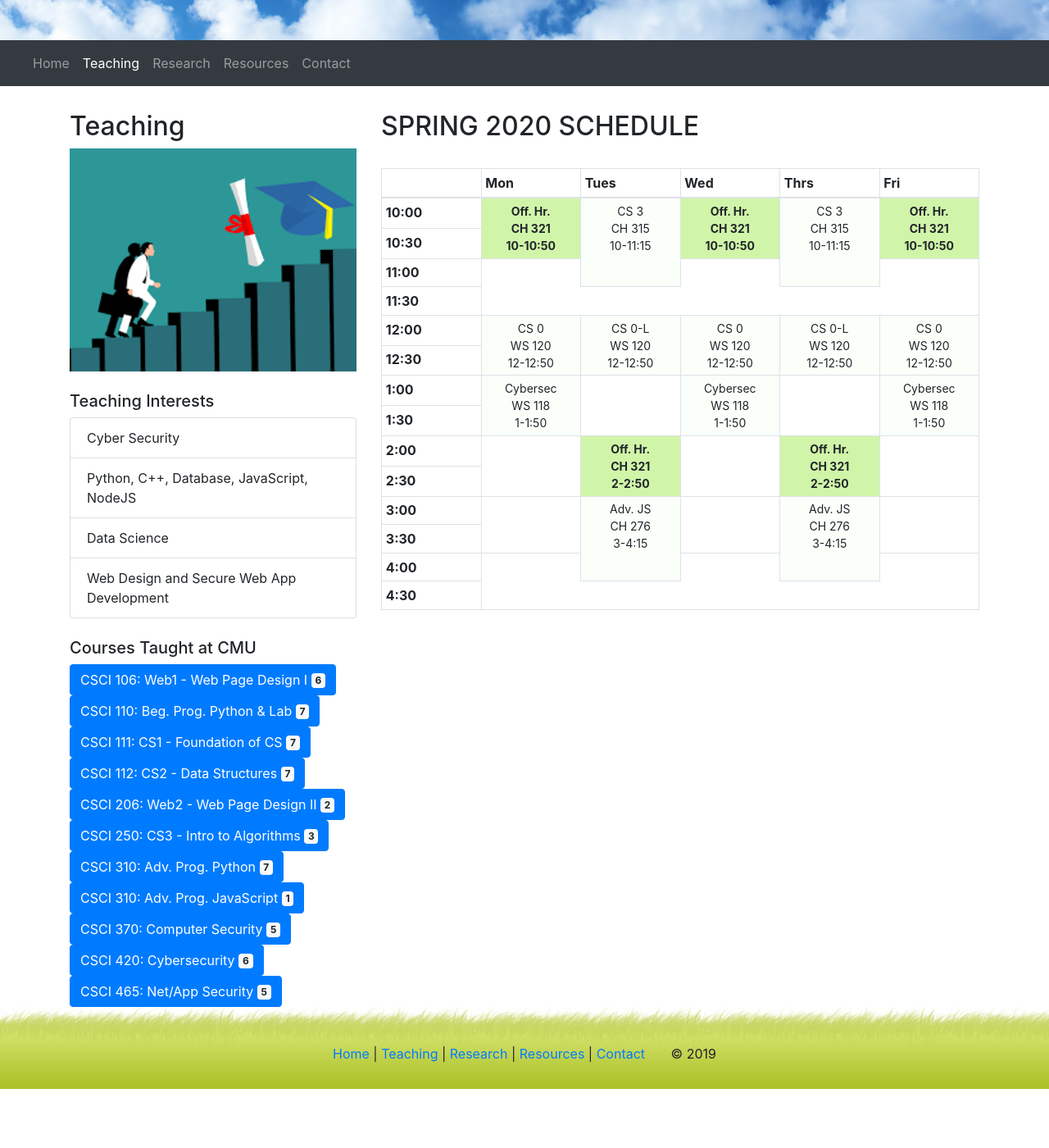
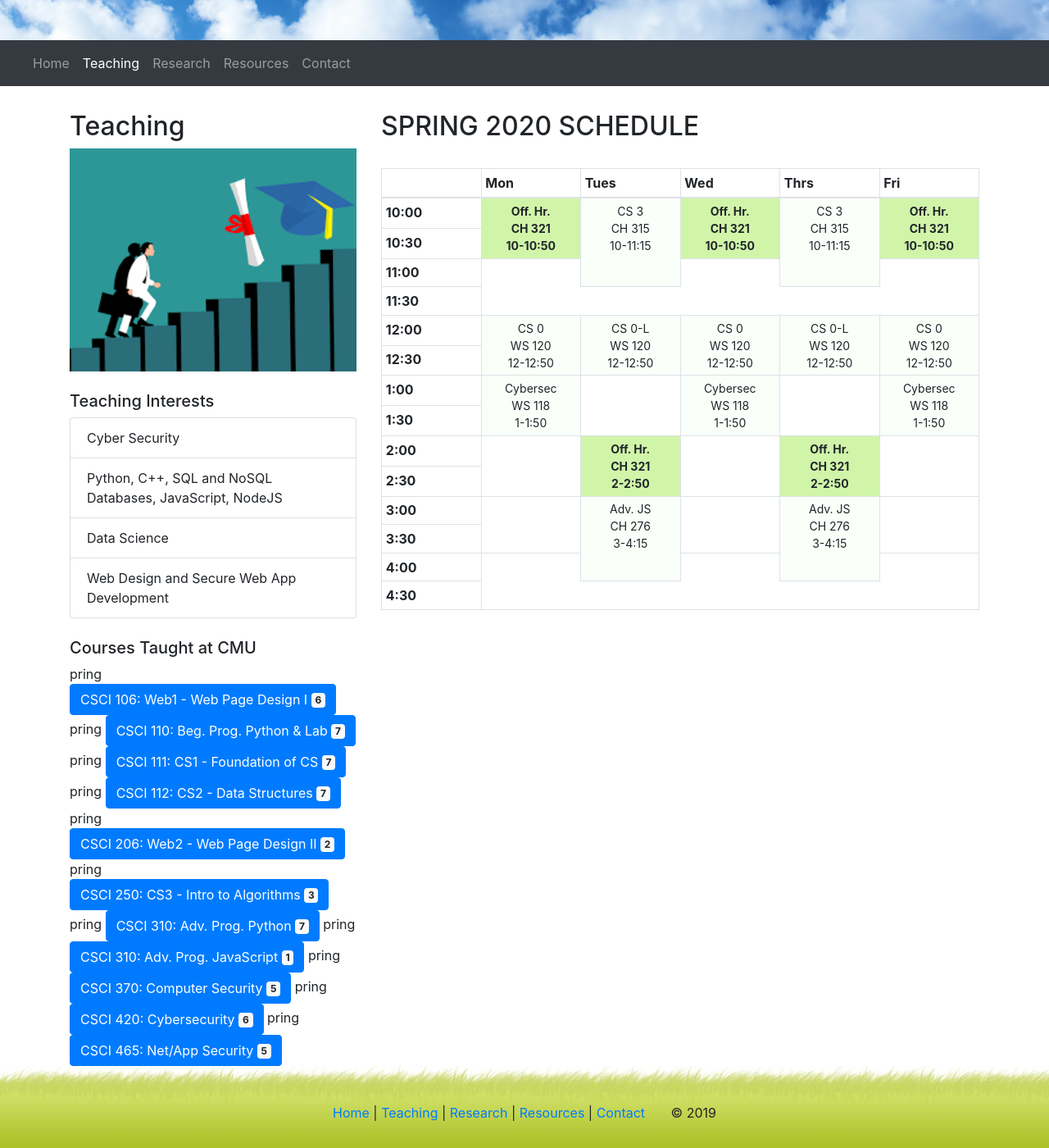
Before and after one commit to rambasnet/rambasnet.github.io-yaml, a Jekyll site: the page built from teaching.html, in a window 1280 px wide and 1400 px high, scrolled down 175 px. Shown: the whole window at 82% size. Built offline with Jekyll 4.4.1, drawn with Linux system fonts in a browser that asks for light colours; before the commit the page ends 1503 px from its top, so only the background shows below that.

Commit message:
updated teaching.html

```diff
--- a/teaching.html
+++ b/teaching.html
@@ -14,7 +14,7 @@ layout: default
             <ul class="list-group">
                 <li class="list-group-item">Cyber Security</li>
                 <li class="list-group-item">
-                    Python, C++, Database, JavaScript, NodeJS
+                    Python, C++, SQL and NoSQL Databases, JavaScript, NodeJS
                 </li>
                 <li class="list-group-item">Data Science</li>
                 <li class="list-group-item">
@@ -23,7 +23,7 @@ layout: default
             </ul>
             <br />
             <h5>Courses Taught at CMU</h5>
-            {% for course in site.data.courses %}
+            {% for course in site.data.courses %}pring
             <button
                 class="btn btn-primary"
                 data-toggle="tooltip"
```
